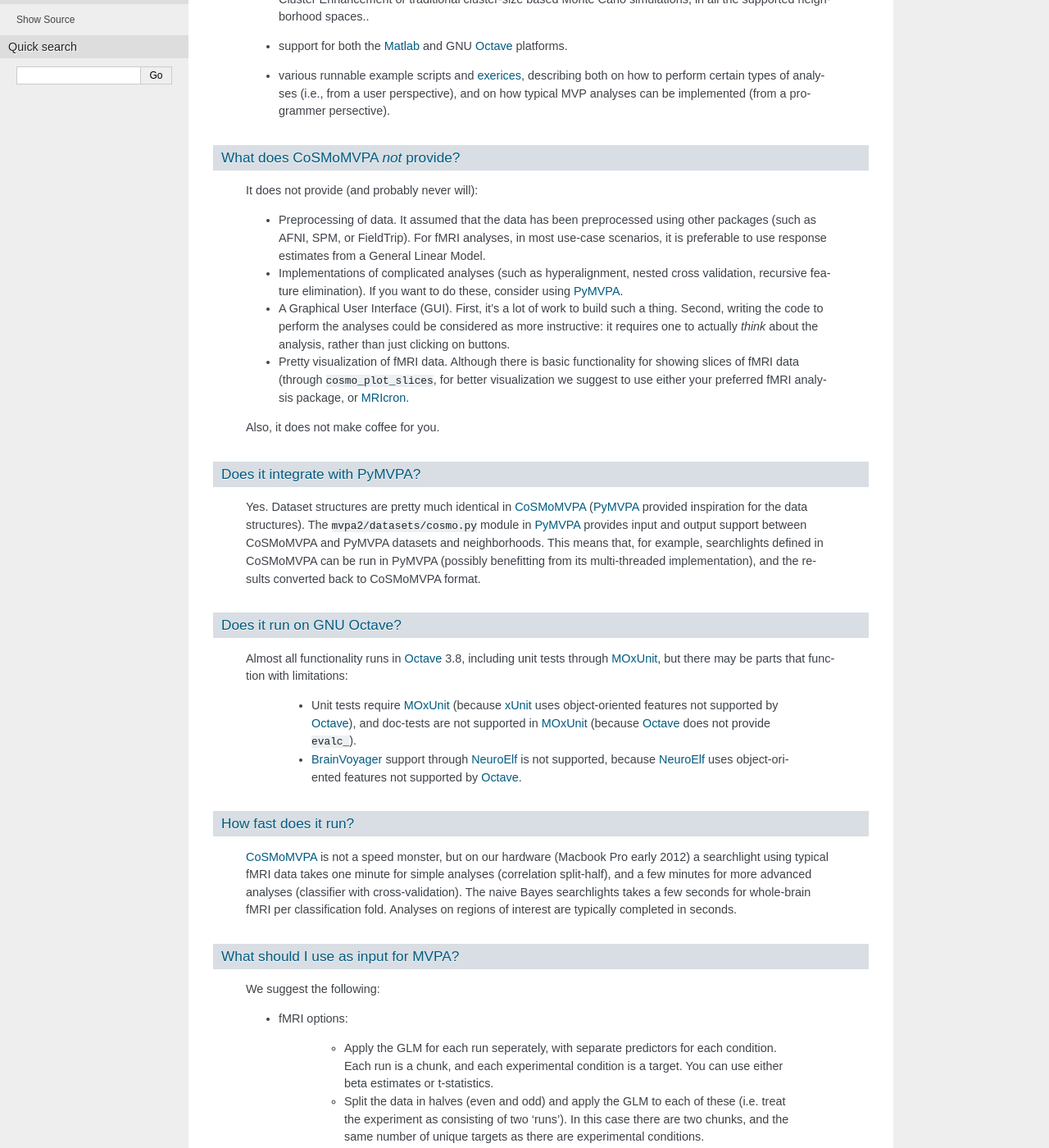
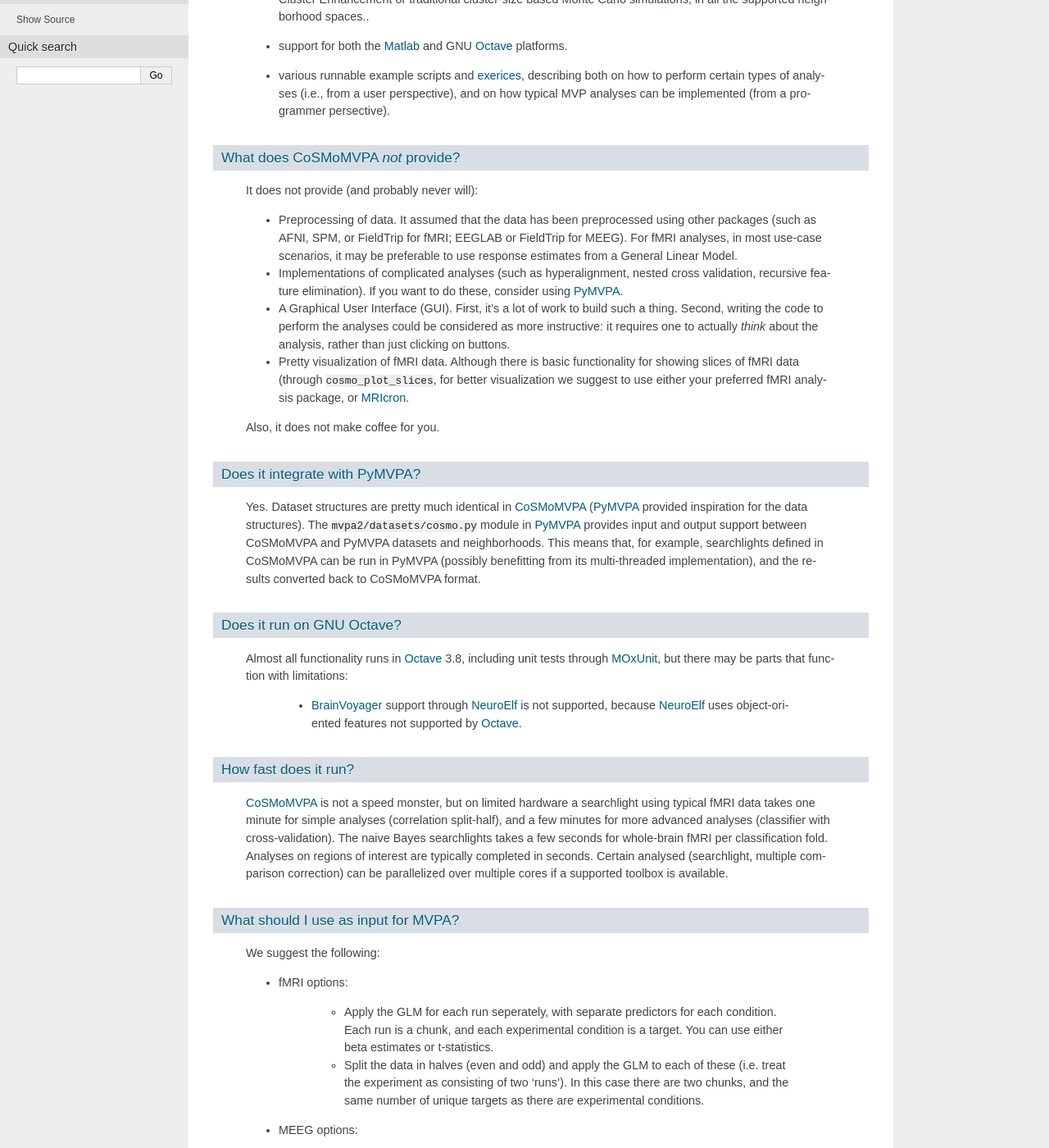
Before and after one commit to CoSMoMVPA/CoSMoMVPA, a Sphinx documentation site: the page built from doc/source/faq.rst, in a window 1280 px wide and 1400 px high, scrolled down 2966 px. Shown: the whole window at 82% size. Built offline with Sphinx 7.4.7, drawn with Linux system fonts in a browser that asks for light colours; pages that are not in the unit, such as notebooks, are missing from menus; cross-references to code outside the pages are shown as plain code; some of the changed text lies outside the part shown.

Commit message:
FAQ: minor update

```diff
--- a/doc/source/faq.rst
+++ b/doc/source/faq.rst
@@ -93,7 +93,7 @@ What does CoSMoMVPA *not* provide?
 ----------------------------------
     It does not provide (and probably never will):
 
-    + Preprocessing of data. It assumed that the data has been preprocessed using other packages (such as AFNI, SPM, or FieldTrip). For fMRI analyses, in most use-case scenarios, it is preferable to use response estimates from a General Linear Model.
+    + Preprocessing of data. It assumed that the data has been preprocessed using other packages (such as AFNI, SPM, or FieldTrip for fMRI; EEGLAB or FieldTrip for MEEG). For fMRI analyses, in most use-case scenarios, it may be preferable to use response estimates from a General Linear Model.
     + Implementations of complicated analyses (such as hyperalignment, nested cross validation, recursive feature elimination). If you want to do these, consider using PyMVPA_.
     + A Graphical User Interface (GUI). First, it's a lot of work to build such a thing. Second, writing the code to perform the analyses could be considered as more instructive: it requires one to actually *think* about the analysis, rather than just clicking on buttons.
     + Pretty visualization of fMRI data. Although there is basic functionality for showing slices of fMRI data (through ``cosmo_plot_slices``, for better visualization we suggest to use either your preferred fMRI analysis package, or MRIcron_.
@@ -108,14 +108,13 @@ Does it run on GNU Octave?
 --------------------------
     Almost all functionality runs in Octave_ 3.8, including unit tests through MOxUnit_, but there may be parts that function with limitations:
 
-        - Unit tests require MOxUnit_ (because xUnit_ uses object-oriented features not supported by Octave_), and doc-tests are not supported in MOxUnit_ (because Octave_ does not provide ``evalc_``).
         - BrainVoyager_ support through NeuroElf_ is not supported, because NeuroElf_ uses object-oriented features not supported by Octave_.
 
 
 
 How fast does it run?
 -----------------------
-    CoSMoMVPA_ is not a speed monster, but on our hardware (Macbook Pro early 2012) a searchlight using typical fMRI data takes one minute for simple analyses (correlation split-half), and a few minutes for more advanced analyses (classifier with cross-validation). The naive Bayes searchlights takes a few seconds for whole-brain fMRI per classification fold. Analyses on regions of interest are typically completed in seconds.
+    CoSMoMVPA_ is not a speed monster, but on limited hardware a searchlight using typical fMRI data takes one minute for simple analyses (correlation split-half), and a few minutes for more advanced analyses (classifier with cross-validation). The naive Bayes searchlights takes a few seconds for whole-brain fMRI per classification fold. Analyses on regions of interest are typically completed in seconds. Certain analysed (searchlight, multiple comparison correction) can be parallelized over multiple cores if a supported toolbox is available.
 
 What should I use as input for MVPA?
 ------------------------------------
```
Also changed, not shown: other parts of doc/source/faq.rst (+2 -5 lines).
